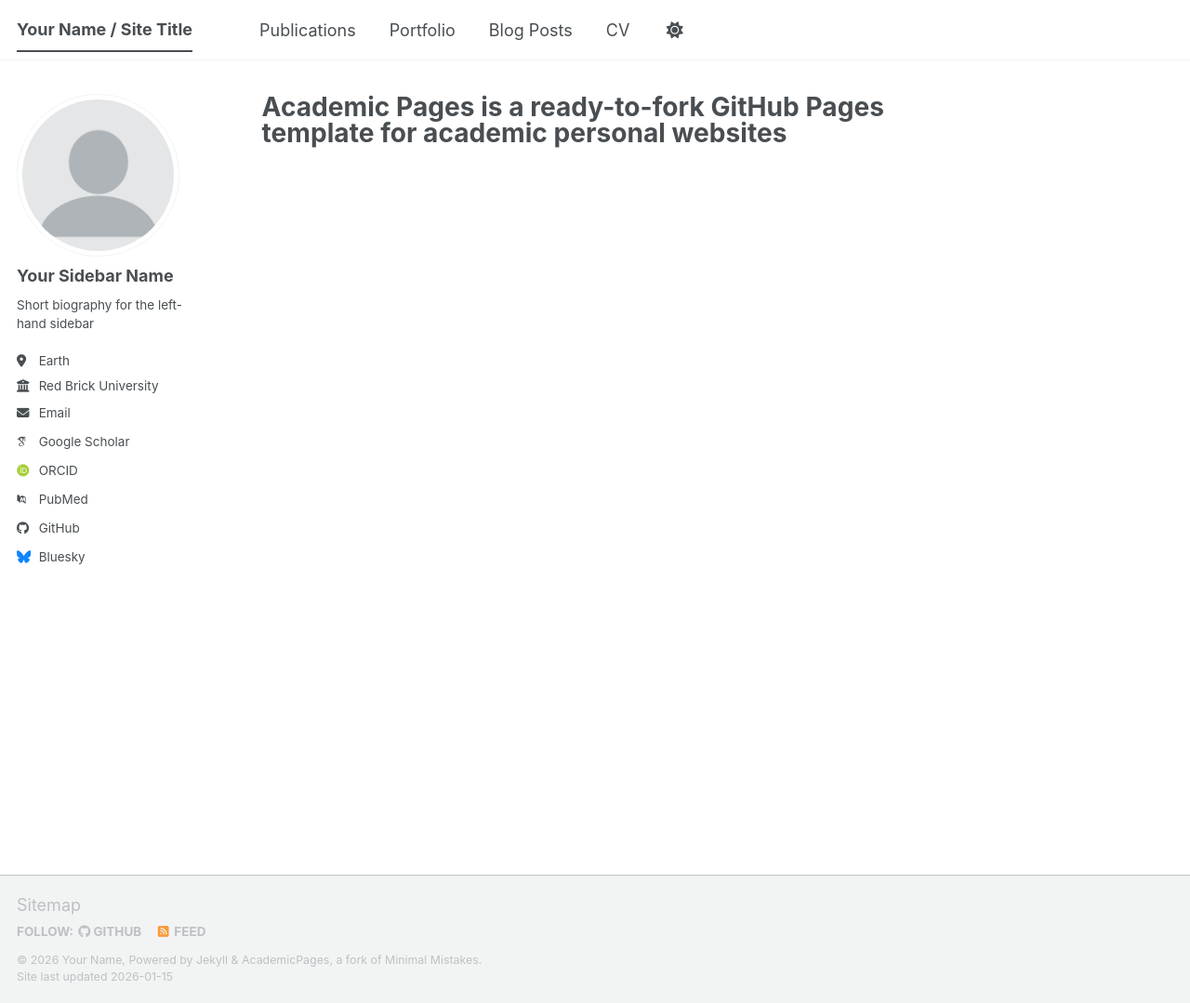
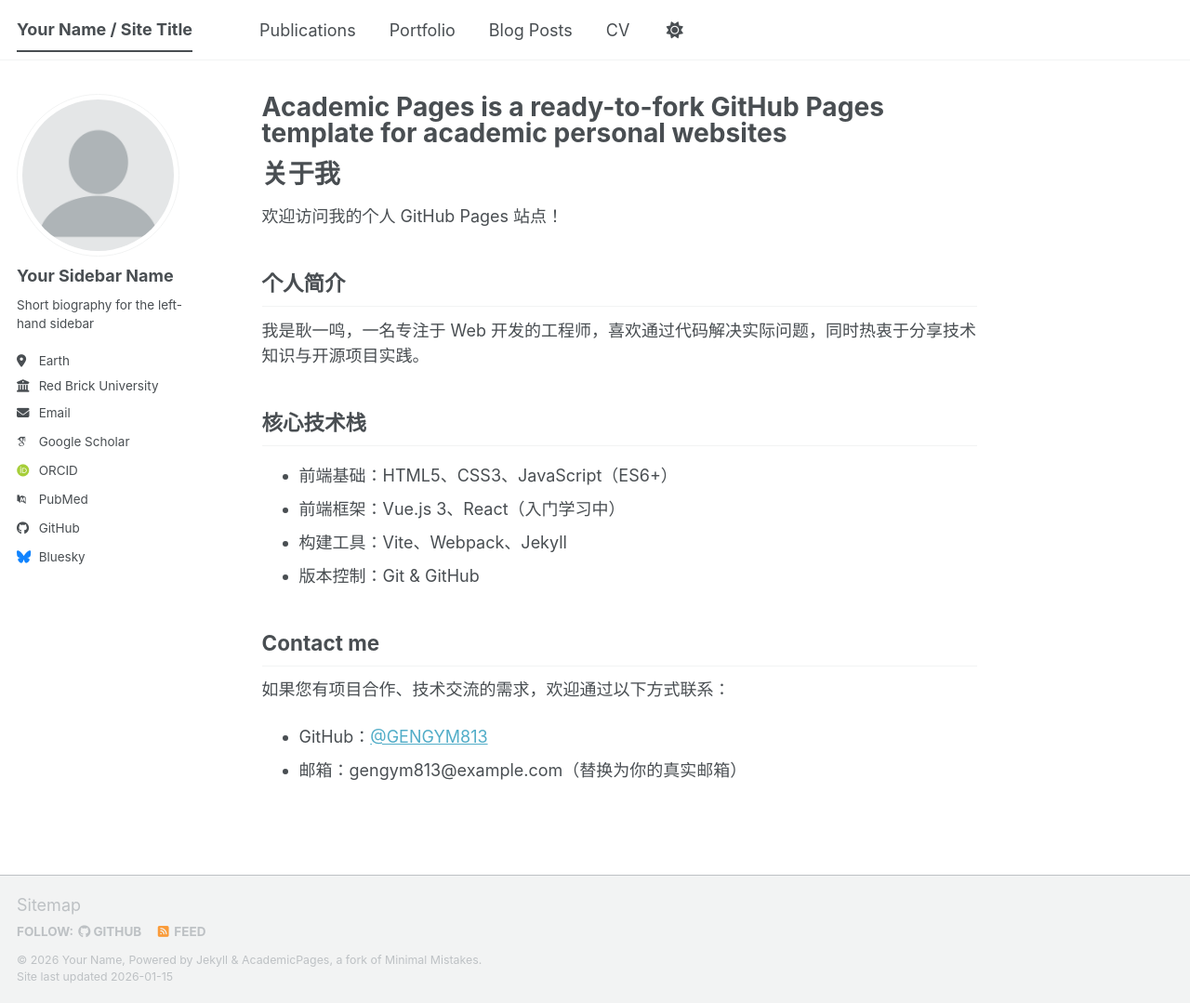
Before and after one commit to GENGYIM/GENGYIM.github.io, a Jekyll site: the page built from _pages/about.md, in a window 1280 px wide and 1079 px high. Shown: the whole window at 93% size. Built offline with Jekyll 4.4.1, drawn with Linux system fonts in a browser that asks for light colours; some web fonts are replaced; a script bundle is joined from its source files by our own code; library files that are not in the unit come from our copies.

Commit message:
Update about.md

```diff
--- a/_pages/about.md
+++ b/_pages/about.md
@@ -6,3 +6,19 @@ redirect_from:
   - /about/
   - /about.html
 ---
+# 关于我
+欢迎访问我的个人 GitHub Pages 站点！
+
+## 个人简介
+我是耿一鸣，一名专注于 Web 开发的工程师，喜欢通过代码解决实际问题，同时热衷于分享技术知识与开源项目实践。
+
+## 核心技术栈
+- 前端基础：HTML5、CSS3、JavaScript（ES6+）
+- 前端框架：Vue.js 3、React（入门学习中）
+- 构建工具：Vite、Webpack、Jekyll
+- 版本控制：Git & GitHub
+
+## Contact me
+如果您有项目合作、技术交流的需求，欢迎通过以下方式联系：
+- GitHub：[@GENGYM813](https://github.com/GENGYM813)
+- 邮箱：gengym813@example.com（替换为你的真实邮箱）
```
